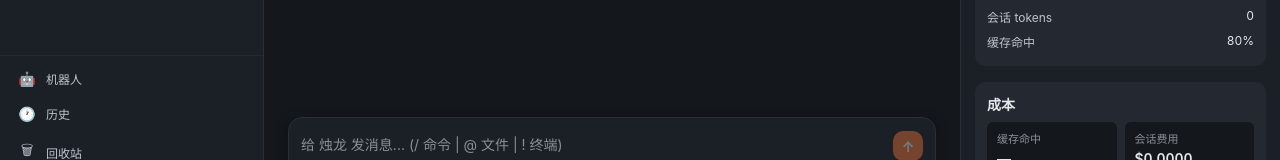
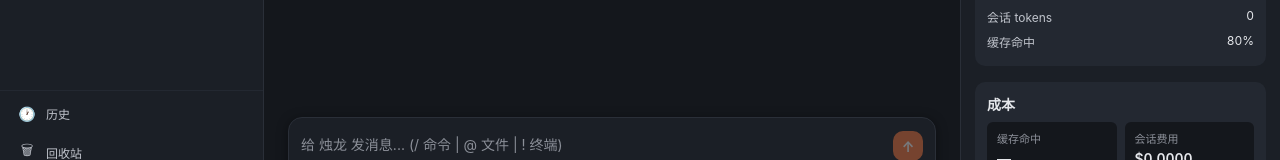
Before and after one commit to qoqu/zhuLong, a React (Vite) app in the folder desktop/frontend/: page / in a window 1280 px wide. Shown: the part 549-709 px from the top of the page. Built offline with nearby package versions, Linux system fonts and the light colour scheme.

Commit message:
fix: remove agents nav from sidebar footer

```diff
--- a/desktop/frontend/src/components/Sidebar.tsx
+++ b/desktop/frontend/src/components/Sidebar.tsx
@@ -109,7 +109,6 @@ export function Sidebar(props: SidebarProps) {
       </div>
 
       <div className="sidebar__footer">
-        <NavItem icon="🤖" label={t.agents} active={props.view === 'agents'} onClick={() => props.onChangeView('agents')} />
         <NavItem icon="🕐" label={t.history} active={props.view === 'history'} onClick={() => props.onChangeView('history')} />
         <NavItem icon="🗑" label={t.trash} active={props.view === 'trash'} onClick={() => props.onChangeView('trash')} />
         <NavItem icon="⚙" label={t.settings} active={props.view === 'settings'} onClick={() => props.onChangeView('settings')} />
```
Also changed, not shown: 5 other files (tests, documents, lock files or other folders).
